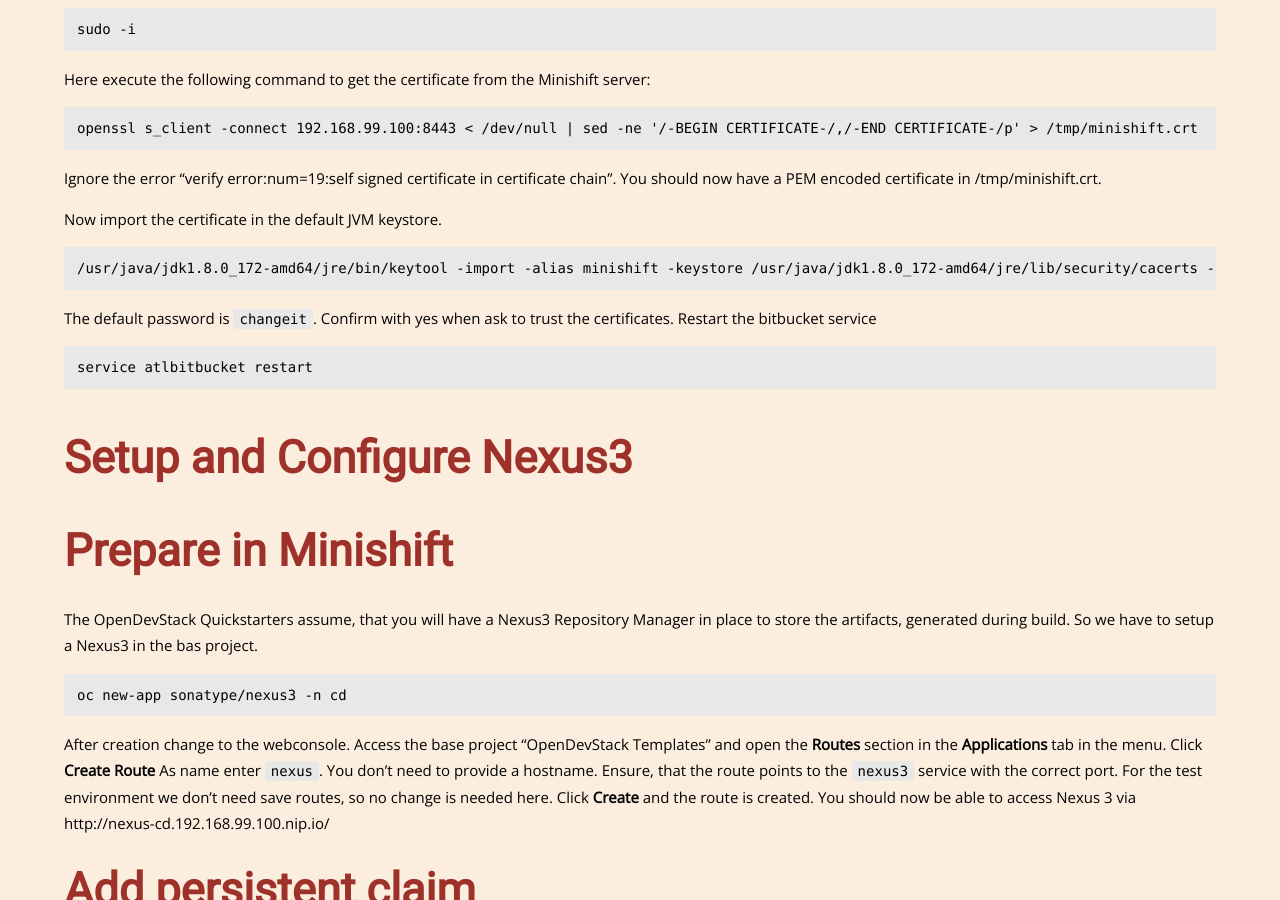
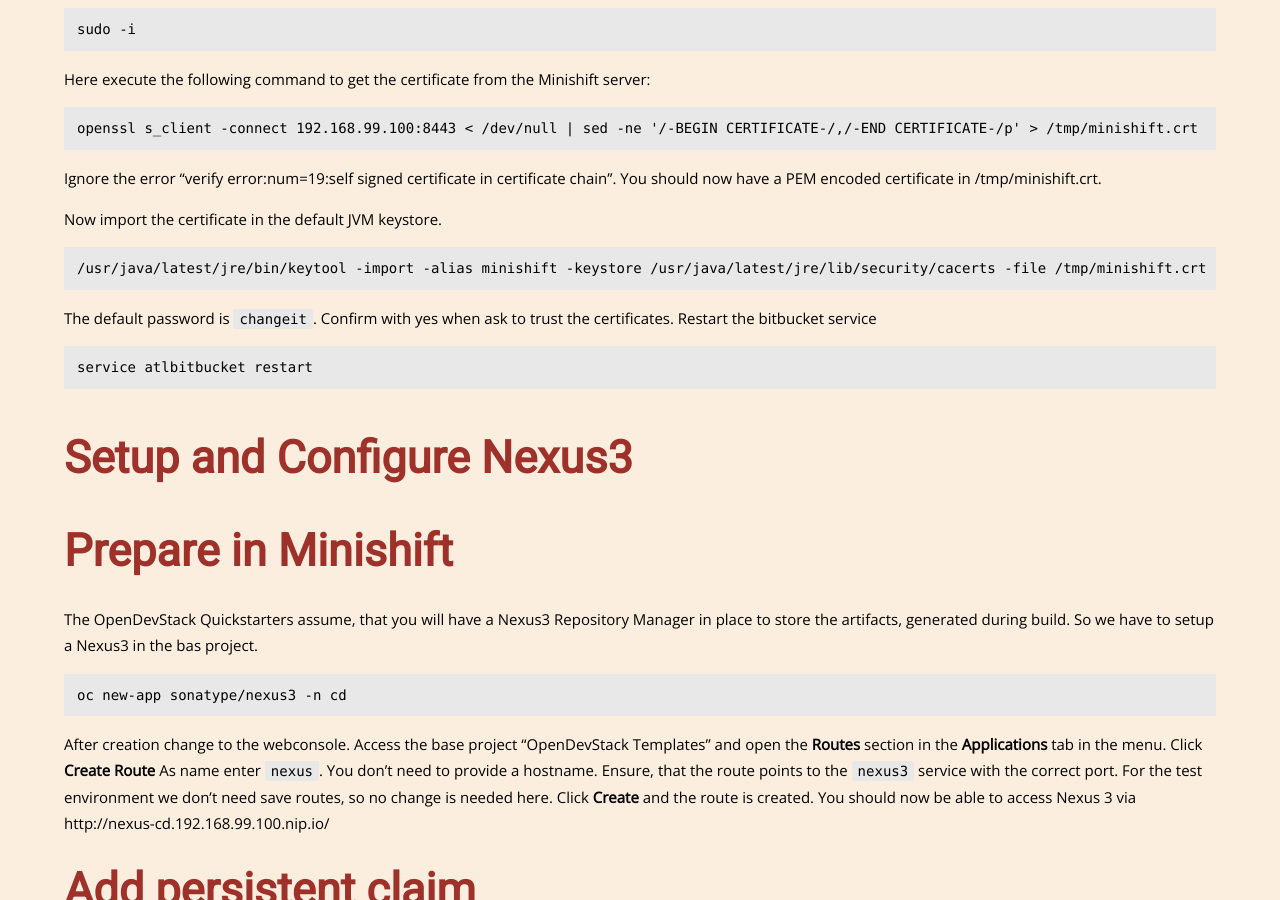
Before and after one commit to opendevstack/opendevstack.github.io, a Jekyll site: the page built from doc/getting-started.md, in a window 1280 px wide and 900 px high, scrolled down 15735 px. Built offline with Jekyll 4.4.1, drawn with Linux system fonts in a browser that asks for light colours; nearby versions of some CDN libraries; our own code applies the rules of GitHub Pages for plain Markdown files.

Commit message:
Changed java path to use latest jds

````diff
--- a/doc/getting-started.md
+++ b/doc/getting-started.md
@@ -476,9 +476,9 @@
 
 Now import the certificate in the default JVM keystore.
 ```
-/usr/java/jdk1.8.0_172-amd64/jre/bin/keytool -import -alias minishift -keystore /usr/java/jdk1.8.0_172-amd64/jre/lib/security/cacerts -file /tmp/minishift.crt
+/usr/java/latest/jre/bin/keytool -import -alias minishift -keystore /usr/java/latest/jre/lib/security/cacerts -file /tmp/minishift.crt
 ```
-<!-- TODO> Is it always java version 172?<-->
+
 The default password is `changeit`.
 Confirm with yes when ask to trust the certificates.
 Restart the bitbucket service
````
